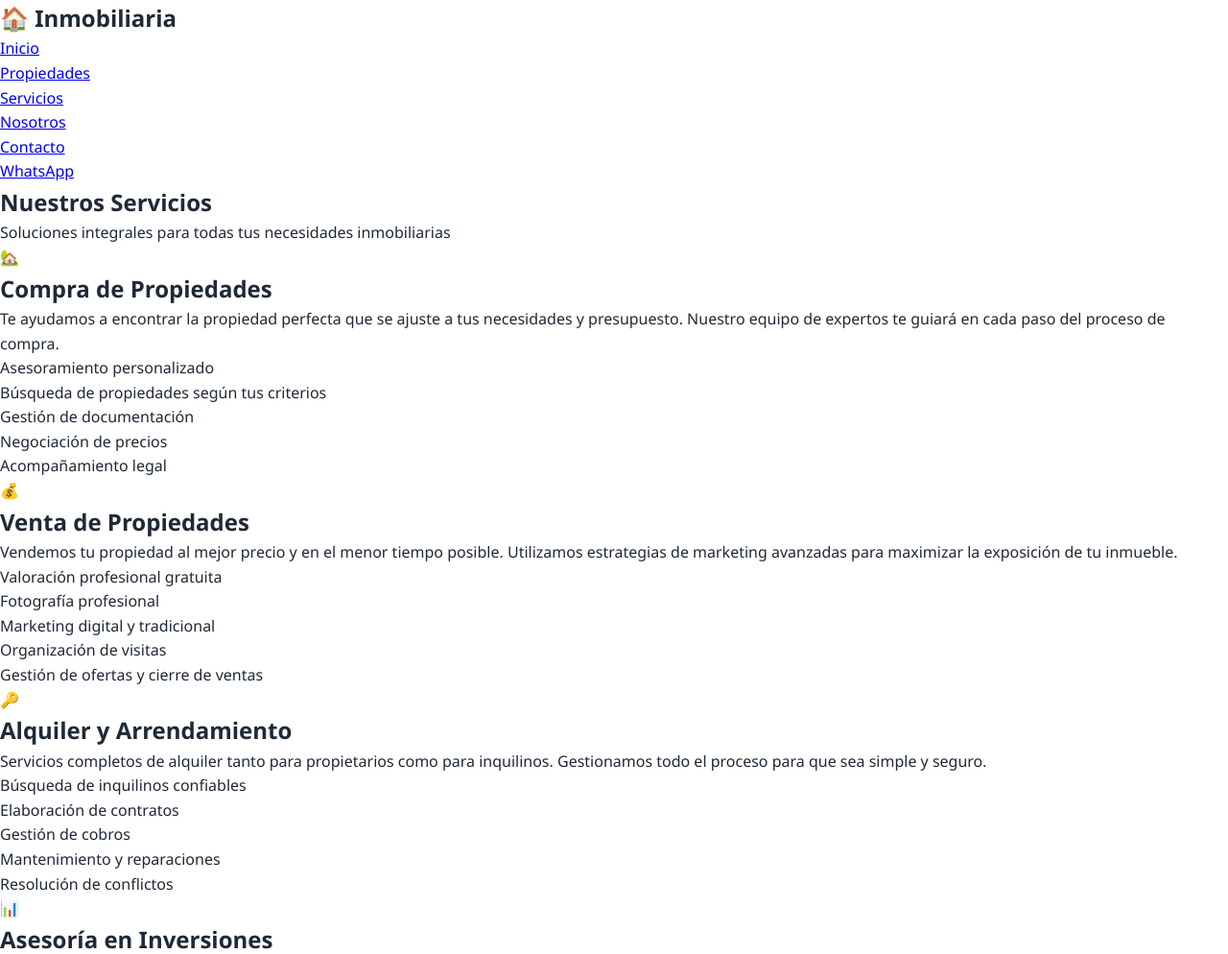
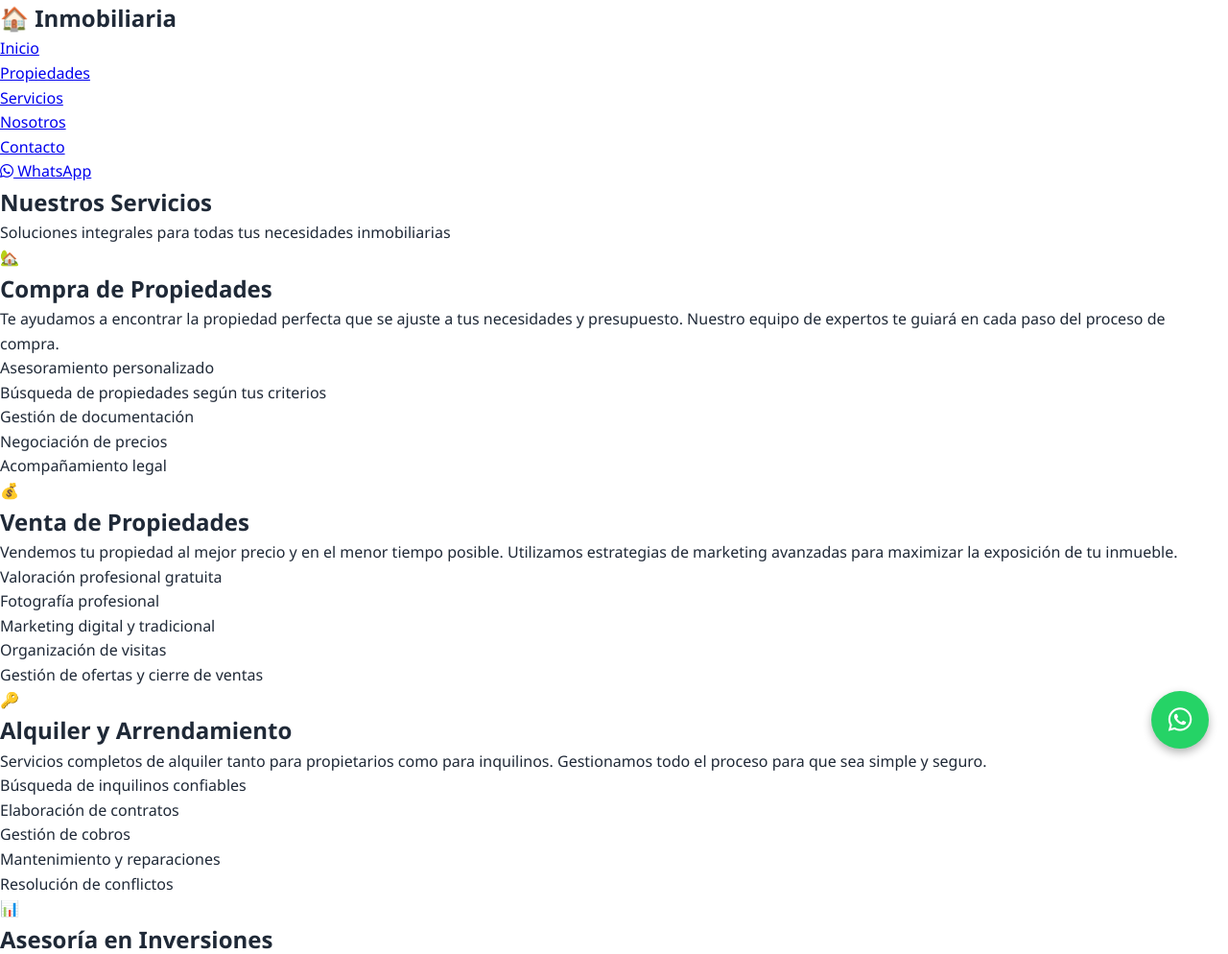
Before and after one commit to NIGTHGIT/inmoviliaria, a PHP site: page /servicios.html in a window 1280 px wide. Shown: the top 994 px of the page at 96% size. Run offline with PHP 8.4, Linux system fonts and the light colour scheme.

Commit message:
logo de wasap

```diff
--- a/frontend/css/styles.css
+++ b/frontend/css/styles.css
@@ -1398,6 +1398,7 @@ body {
     justify-content:center;
     box-shadow: 0 4px 10px rgba(0,0,0,0.3);
     z-index: 9999;
+    text-decoration: none;
 }
 .whatsapp-floating:hover {
     background: #1ebe5d;
@@ -1526,6 +1527,11 @@ body {
     height: 100%;
     border: 0;
     display: block;
+}
+
+.map-actions {
+    text-align: center;
+    margin-top: 1rem;
 }
 
 .map-placeholder-large {
--- a/frontend/index.html
+++ b/frontend/index.html
@@ -28,7 +28,7 @@
                     <li>
                         <a href="https://wa.me/18497077848?text=Hola%2C%20quiero%20información%20sobre%20una%20propiedad"
                             target="_blank">
-                            WhatsApp
+                            <i class="fab fa-whatsapp"></i> WhatsApp
                         </a>
                     </li>
                     <li><button id="theme-toggle" class="theme-btn-tucasa"><i class="fas fa-moon"></i></button></li>
--- a/frontend/servicios.html
+++ b/frontend/servicios.html
@@ -5,6 +5,7 @@
     <meta name="viewport" content="width=device-width, initial-scale=1.0">
     <title>Servicios - Inmobiliaria</title>
     <link rel="stylesheet" href="css/styles.css">
+    <link href="https://cdnjs.cloudflare.com/ajax/libs/font-awesome/6.0.0/css/all.min.css" rel="stylesheet">
 </head>
 <body>
     <!-- Header -->
@@ -21,7 +22,7 @@
                     <li>
     <a href="https://wa.me/18497077848?text=Hola%2C%20quiero%20información%20sobre%20una%20propiedad"
        target="_blank">
-       WhatsApp
+       <i class="fab fa-whatsapp"></i> WhatsApp
     </a>
 </li>
                 </ul>
@@ -117,6 +118,11 @@
         </section>
     </main>
 
+    <a href="https://wa.me/18497077848?text=Hola%2C%20estoy%20interesado%20en%20una%20propiedad"
+        class="whatsapp-floating" target="_blank">
+        <i class="fab fa-whatsapp"></i>
+    </a>
+
     <!-- Footer -->
     <footer>
         <div class="container">
```
Also changed, not shown: frontend/contacto.html (+8 -5 lines), frontend/favoritos.html (+6 -1 lines), frontend/nosotros.html (+6 -1 lines), frontend/propiedades.html (+6 -1 lines), frontend/proyectos.html (+6 -1 lines).
